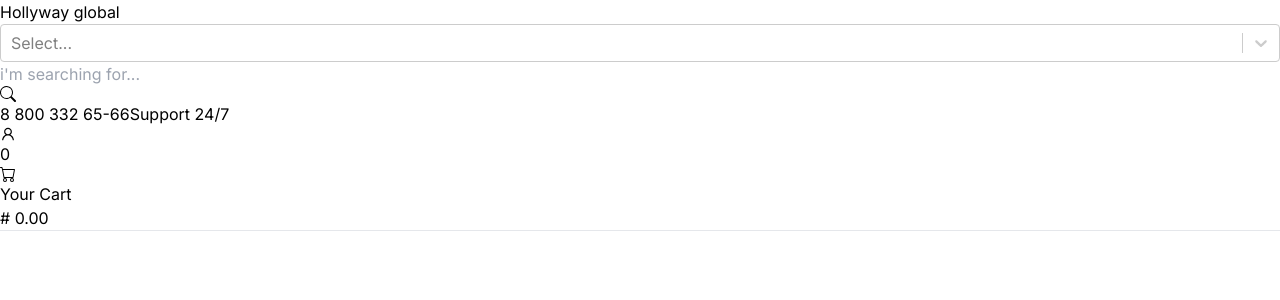
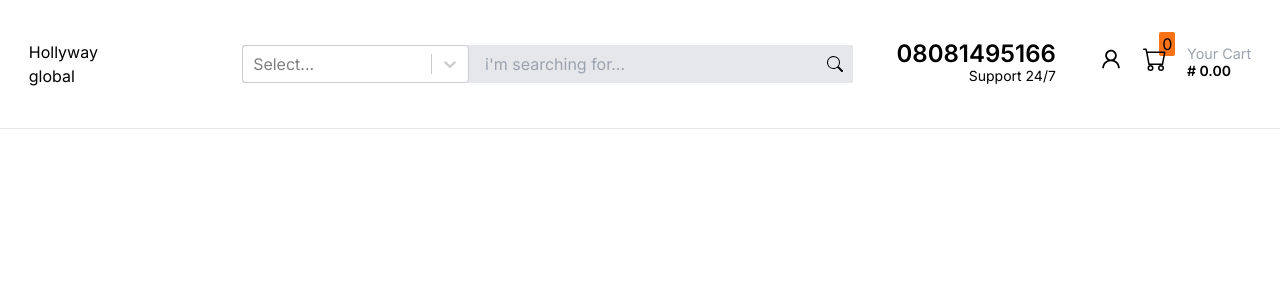
Before and after one commit to Ilesanmi-Erioluwa-Victor/hollyway_front, a Next.js app: page / in a window 1280 px wide. Shown: the top 300 px of the page. Built offline with nearby package versions, Linux system fonts and the light colour scheme.

Commit message:
working cart section

```diff
--- a/src/components/Header.tsx
+++ b/src/components/Header.tsx
@@ -1,8 +1,10 @@
 'use client';
+import Link from "next/link"
 
 import Select from 'react-select';
-import { BsHeart, BsCart, BsSearch } from 'react-icons/bs';
+import { BsCart, BsSearch } from 'react-icons/bs';
 import { AiOutlineUser } from 'react-icons/ai';
+
 
 const Header = () => {
   const options = [
@@ -12,42 +14,54 @@ const Header = () => {
   ];
 
   return (
-    <nav>
-      <main>
-        <div>
-          Hollyway <span>global</span>
+    <nav className='flex flex-col w-full'>
+      <main className='flex justify-between items-center w-full px-[calc(1vw_+_1rem)] py-[calc(1vh_+_2rem)]'>
+        <div className='mr-[3rem] w-[10%]'>
+          Hollyway <span className='block'>global</span>
         </div>
 
-        <div className='relative'>
-          <Select options={options} />
+        <form className='relative flex bg-gray-200 w-[50%]'>
+          <span className='w-[60%] block'>
+            <Select options={options} />
+          </span>
           <input
             type='search'
             placeholder="i'm searching for..."
-            className='w-full '
+            className='border-0 bg-inherit w-full focus:outline-0 focus:border-none pl-4'
           />
-          <span>
+          <button
+            className='absolute right-[10px] top-[30%] '
+            type='submit'
+          >
             <BsSearch />
-          </span>
-        </div>
+          </button>
+        </form>
 
-        <div>
-          <p>
-            <span>8 800 332 65-66</span>
-            <span>Support 24/7</span>
-          </p>
-          <p>
+        <p className='flex flex-col text-right'>
+          <h2 className='text-[1.5rem] font-semibold leading-none'>
+            08081495166
+          </h2>
+          <span className='text-sm'>Support 24/7</span>
+        </p>
+
+        <div className='flex gap-5'>
+          <p className='text-[1.5rem]'>
             <AiOutlineUser />
           </p>
-          <section>
-            <span>
-              <span>{0}</span>
+          <Link href={"/"} className='flex relative gap-5'>
+            <span className='absolute bg-orange-500 px-[3px] block rounded-sm top-[-15px] right-[70%]'>
+              {0}
+            </span>
+            <span className='text-[1.5rem] relative'>
               <BsCart />
             </span>
-            <div>
-              <p>Your Cart</p>
-              <h2># 0.00</h2>
+            <div className='relative'>
+              <p className='text-[0.9rem] text-gray-400 leading-none'>
+                Your Cart
+              </p>
+              <h2 className='text-sm font-semibold'># 0.00</h2>
             </div>
-          </section>
+          </Link>
         </div>
       </main>
       <hr />
```
